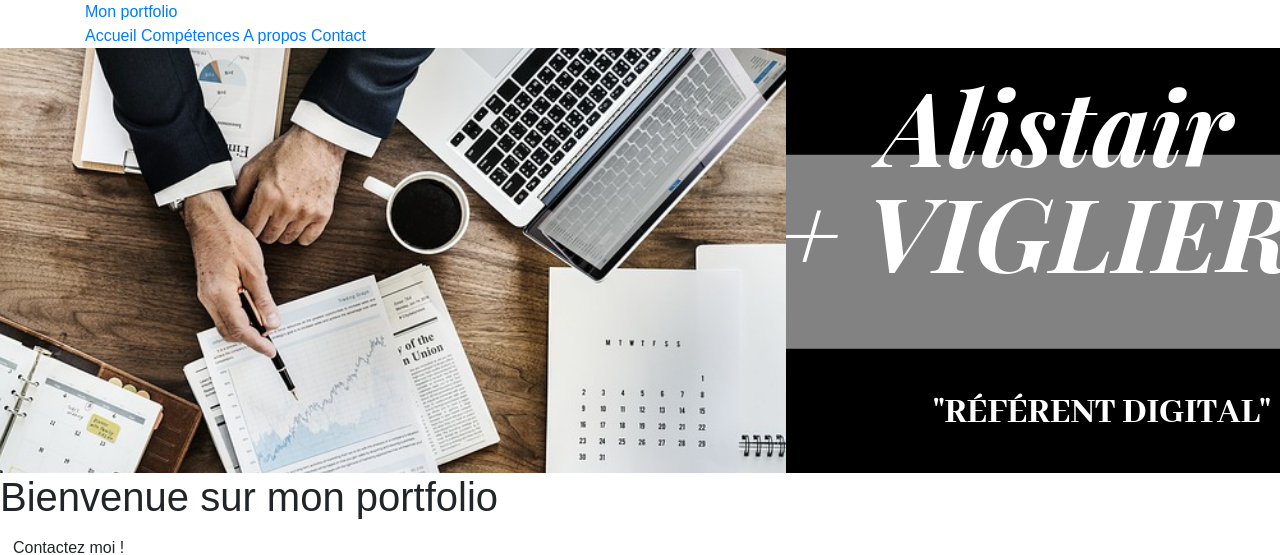
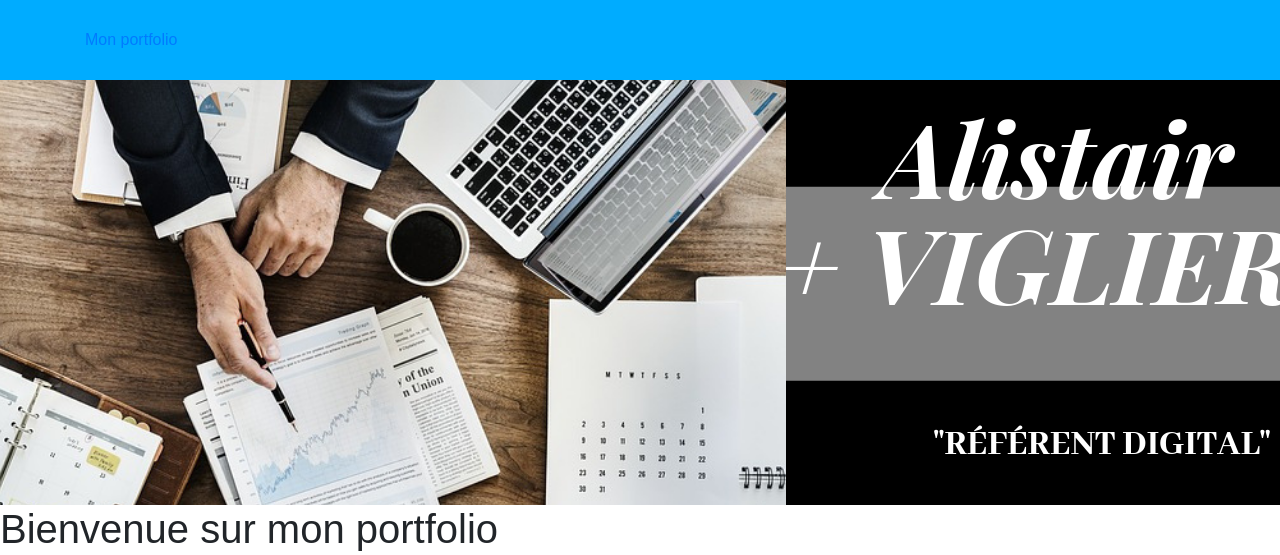
Before and after one commit to Mcali14/Portfolio, a PHP site: page / in a window 1280 px wide; the page is wider, and only the part inside the window is pictured. Shown: the top 555 px of that part. Run offline with PHP 8.4, Linux system fonts and the light colour scheme.

Commit message:
code css header

```diff
--- a/assets/css/style.css
+++ b/assets/css/style.css
@@ -14,3 +14,11 @@ a, a:hover{
 .container-fluid{
   padding: 0;
 }
+
+/* header*/
+
+header{
+  background-color: #00ACFF;
+  height: 80px;
+  line-height: 80px;
+ }
```
